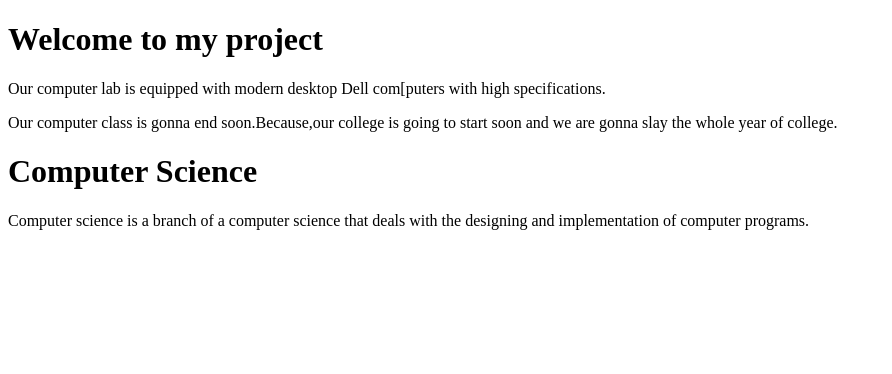
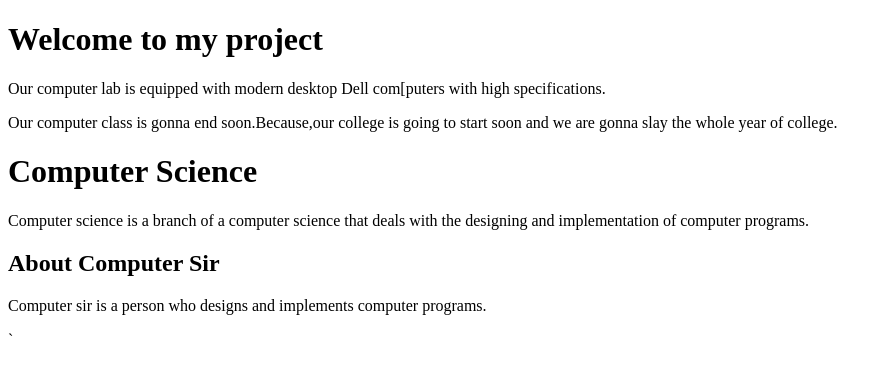
Before and after one commit to islayyeveryday/Demo-1, a plain HTML site: page index.html in a window 1280 px wide. Shown: the whole page, without its empty margins (0-892 px from the left). Drawn offline with Linux system fonts and the light colour scheme.

Commit message:
add text about computer sir

```diff
--- a/index.html
+++ b/index.html
@@ -16,4 +16,8 @@
     <p> Computer science is a branch of  a computer science that deals with the
         designing and implementation of computer programs.  </p>
     </h1>
+    <h2> About Computer Sir</h2>
+    <!--This paragraph contains information about computer sir-->
+    <p>Computer sir is a person who designs and implements computer programs. </p>`
+</body>
 </html>
```
